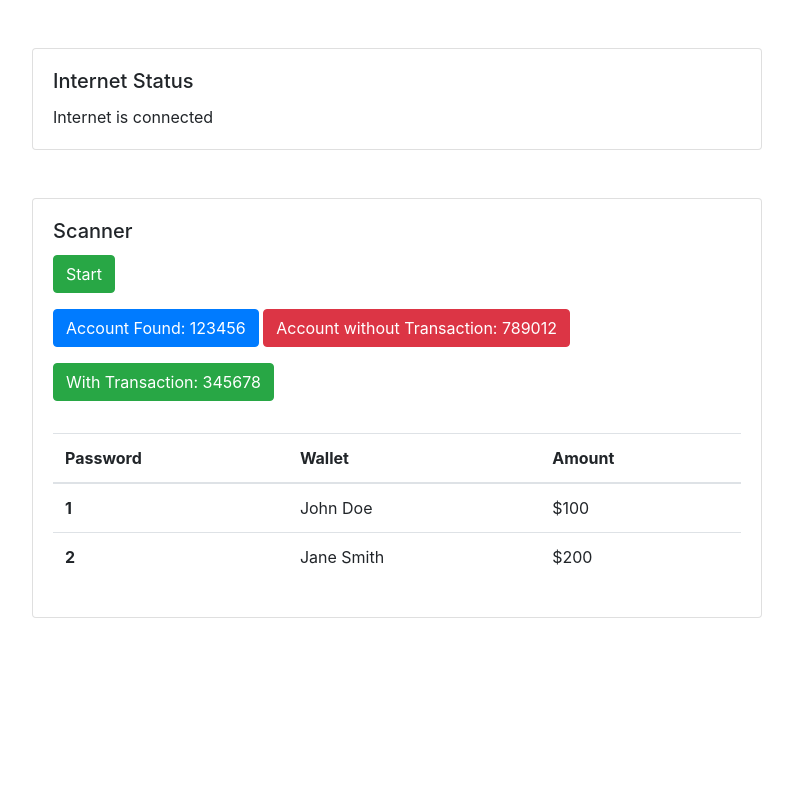
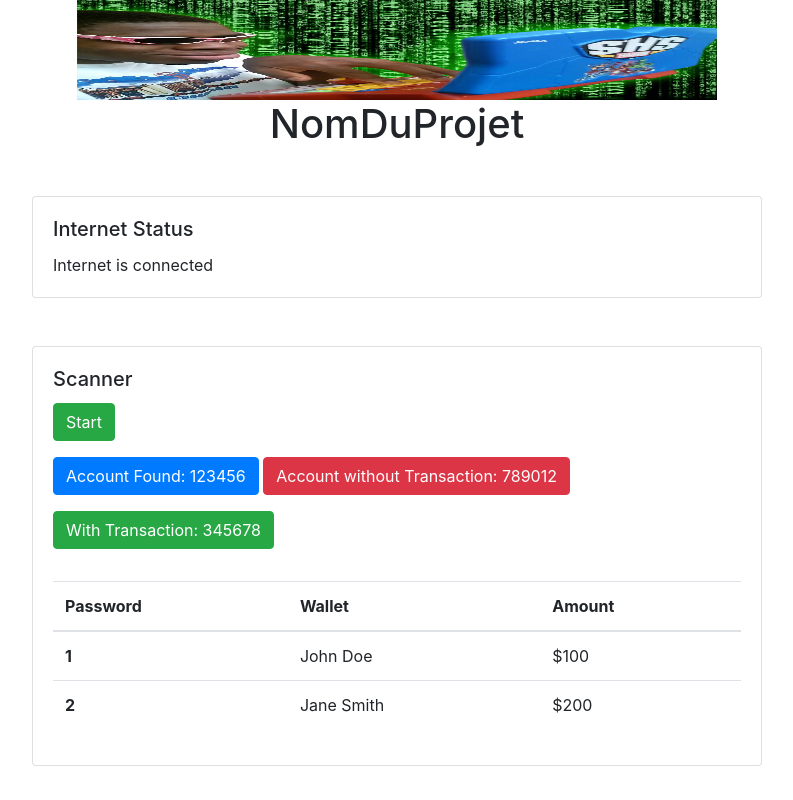
Before and after one commit to Enfyyys/AppliDesktopGroupe5, a plain HTML site: page public/index.html in a window 1280 px wide. Shown: the whole page, without its empty margins (243-1036 px from the left). Drawn offline with nearby package versions, Linux system fonts and the light colour scheme.

Commit message:
init header :fire:

```diff
--- /dev/null
+++ b/css/styles.css
@@ -0,0 +1,10 @@
+.logo {
+    display: block;
+    margin-left: auto;
+    margin-right: auto;
+    width: 50%;
+  }
+
+  .title {
+    text-align: center;
+  }
--- a/public/index.html
+++ b/public/index.html
@@ -5,6 +5,7 @@
   <meta name="viewport" content="width=device-width, initial-scale=1.0">
   <title>Scanner App</title>
   <link href="https://maxcdn.bootstrapcdn.com/bootstrap/4.5.2/css/bootstrap.min.css" rel="stylesheet">
+  <link href="../css/styles.css" rel="stylesheet" />
   <style>
     body {
       background-image: url('background.jpg');
@@ -17,6 +18,10 @@
     }
   </style>
 </head>
+<header>
+  <img src="..\img\logo.png" height="100" class="logo">
+  <h1 class="title">NomDuProjet</h1>
+</header>
 <body>
   <div class="container mt-5">
     <div class="row justify-content-center">
```
Also changed, not shown: img/logo.png (added).
